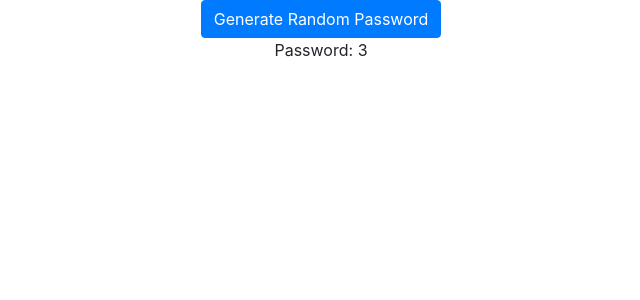
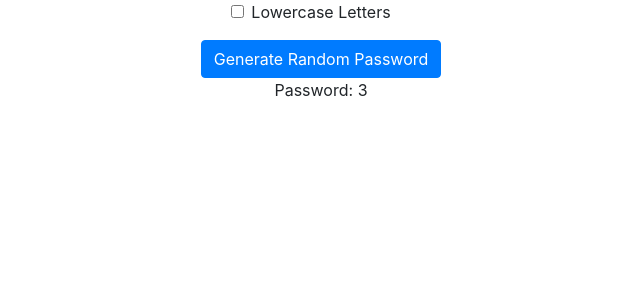
Before and after one commit to eunier/random-password-generator, a React (Create React App) app: page / in a window 1280 px wide. Shown: the top 300 px of the page, without its empty margins (319-959 px from the left). Built offline with nearby package versions, Linux system fonts and the light colour scheme.

Commit message:
Add useCallback

```diff
--- a/src/components/PasswordGenerator.js
+++ b/src/components/PasswordGenerator.js
@@ -1,9 +1,12 @@
-import React, { useEffect } from 'react';
+import React, { useEffect, useState } from 'react';
 
 import useRandomPasswordGenerator from './hooks/useRandomPasswordGenerator';
 
 const PasswordGenerator = () => {
+  const [withLowercase, setWithLowercase] = useState(false);
   const [randomPassword, generateRandomPassword] = useRandomPasswordGenerator();
+
+  // const useCallback
 
   useEffect(() => generateRandomPassword(), [generateRandomPassword]);
 
@@ -13,9 +16,26 @@ const PasswordGenerator = () => {
 
   return (
     <div className="container">
-      <div className="row">
-        <div className="col d-flex justify-content-center">
-          <form onSubmit={onGenerateRandomPasswordHandler}>
+      <form onSubmit={onGenerateRandomPasswordHandler}>
+        <div className="row">
+          <div className="col d-flex justify-content-center">
+            <div className="form-group">
+              <input
+                className="form-check-input"
+                id="lowercase-letters"
+                type="checkbox"
+                checked={withLowercase}
+                onChange={e => setWithLowercase(e.target.checked)}
+              />
+              <label className="form-check-label" htmlFor="lowercase-letters">
+                Lowercase Letters
+              </label>
+            </div>
+          </div>
+        </div>
+
+        <div className="row">
+          <div className="col d-flex justify-content-center">
             <button
               className="btn btn-primary"
               type="submit"
@@ -23,9 +43,9 @@ const PasswordGenerator = () => {
             >
               Generate Random Password
             </button>
-          </form>
+          </div>
         </div>
-      </div>
+      </form>
 
       <div className="row">
         <div className="col d-flex justify-content-center">
--- a/src/components/hooks/useRandomPasswordGenerator.js
+++ b/src/components/hooks/useRandomPasswordGenerator.js
@@ -1,11 +1,11 @@
-const { useState } = require('react');
+const { useState, useCallback } = require('react');
 
 const useRandomPasswordGenerator = () => {
   const [password, setPassword] = useState(null);
 
-  const generateRandomPassword = () => {
+  const generateRandomPassword = useCallback(() => {
     return setPassword(Math.floor(Math.random() * 9) + 1);
-  };
+  }, []);
 
   return [password, generateRandomPassword];
 };
```
